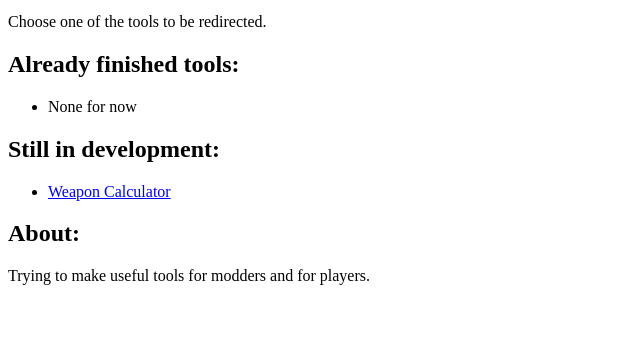
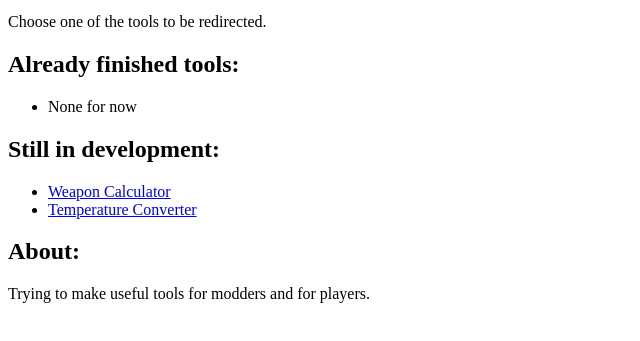
Before and after one commit to Jose96xd/DF_Tools, a plain HTML site: page index.html in a window 1280 px wide. Shown: the part 101-442 px from the top of the page, without its empty margins (0-640 px from the left). Drawn offline with Linux system fonts and the light colour scheme.

Commit message:
Added temperature converter link

```diff
--- a/index.html
+++ b/index.html
@@ -19,6 +19,7 @@
     <h2>Still in development:</h2>
     <ul>
         <li><a href="./Modules/WeaponCalculator.html">Weapon Calculator</a></li>
+        <li><a href="./Modules/TemperatureConverter.html">Temperature Converter</a></li>
     </ul>
 
     <h2>About:</h2>
```
